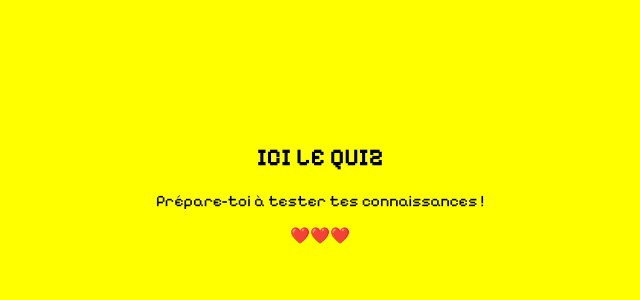
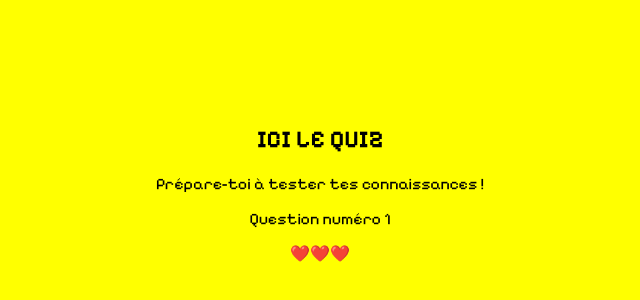
Before and after one commit to ChrisG-WCS/ProtoJam, a React (Vite) app: page /quiz/1 in a window 1280 px wide. Shown: the part 216-516 px from the top of the page, without its empty margins (320-960 px from the left). Built offline with nearby package versions, Linux system fonts and the light colour scheme.

Commit message:
Add useParasm

```diff
--- a/src/page/Quiz.tsx
+++ b/src/page/Quiz.tsx
@@ -1,14 +1,17 @@
 import LivesDisplay from "../components/LivesDisplay";
+import { useParams } from "react-router-dom";
 
 const Quiz = () => {
+  const { id } = useParams();
+
   return (
-    <>
-      <section style={{ padding: "2rem", textAlign: "center" }}>
-        <h1>ICI LE QUIZ</h1>
-        <p>Prépare-toi à tester tes connaissances !</p>
-        <LivesDisplay />
-      </section>
-    </>
+    <section style={{ padding: "2rem", textAlign: "center" }}>
+      <h1>ICI LE QUIZ</h1>
+      <p>Prépare-toi à tester tes connaissances !</p>
+      <p>Question numéro {id}</p>
+      <LivesDisplay />
+    </section>
   );
 };
+
 export default Quiz;
```
